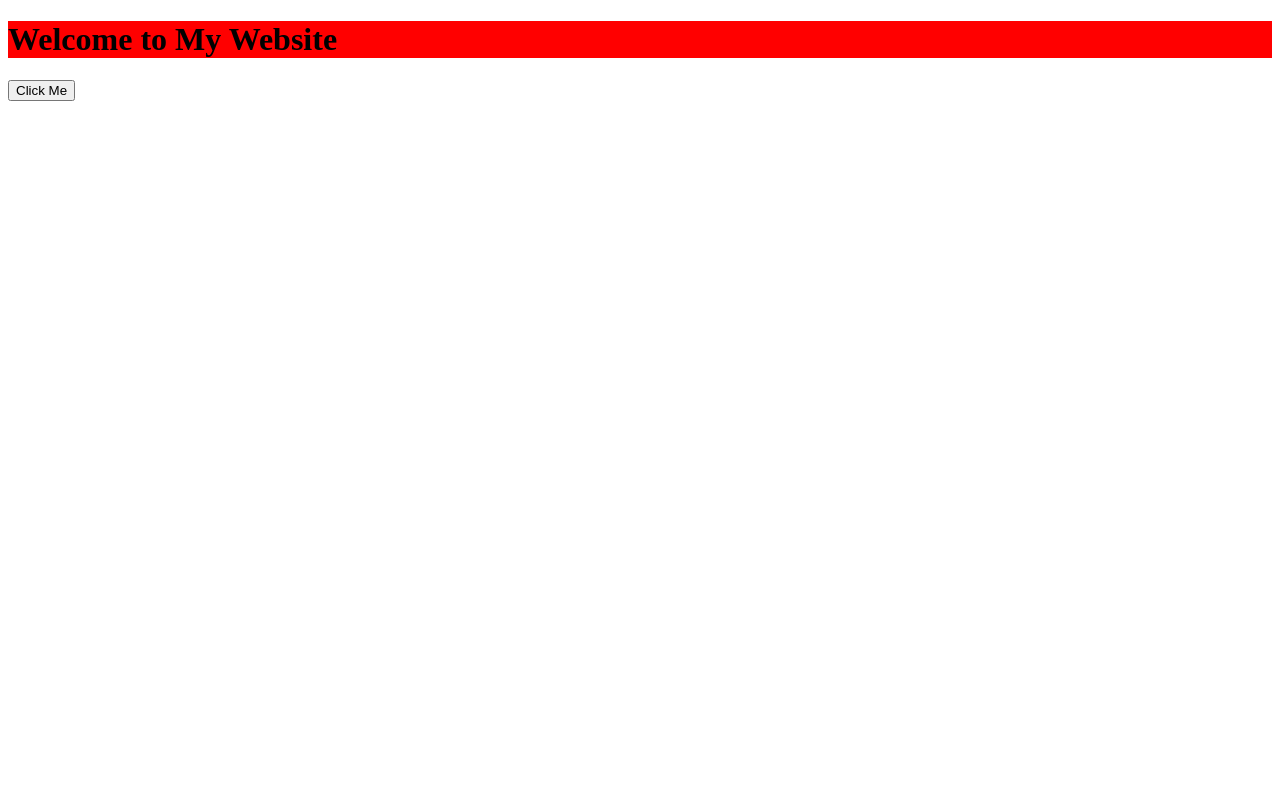
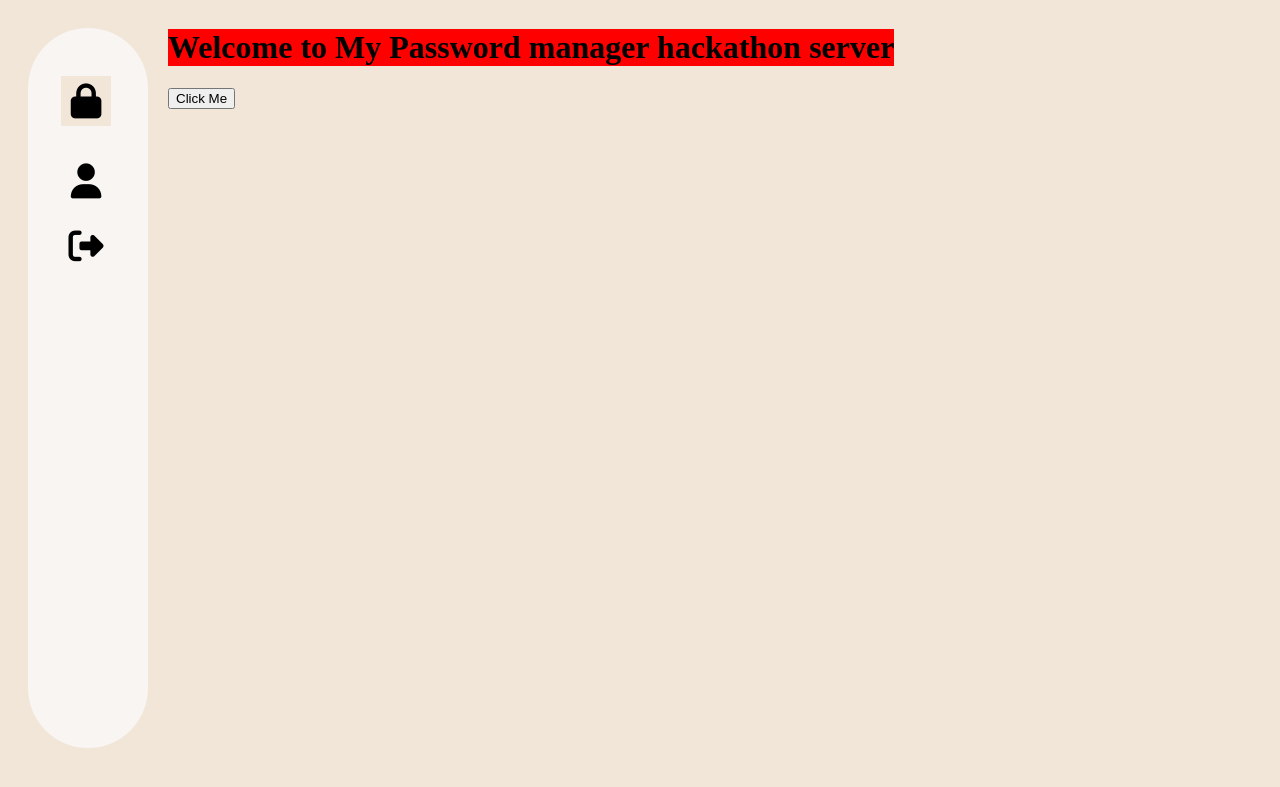
Before and after one commit to Mahaveer1013/passage-webui, a FastAPI app: page / in a window 1280 px wide. Shown: the top 787 px of the page. Run offline with FastAPI, Linux system fonts and the light colour scheme.

Commit message:
UI initialization

```diff
--- a/assets/index.html
+++ b/assets/index.html
@@ -6,15 +6,29 @@
     <title>My Website</title>
     <!--link rel="icon" href="./favicon.ico" type="image/x-icon"-->
     <link rel="stylesheet" href="/assets/style.css">
+    <link rel="stylesheet" href="https://cdnjs.cloudflare.com/ajax/libs/font-awesome/6.5.2/css/all.min.css">
     <script src="https://unpkg.com/htmx.org@2.0.4"></script>
     <script>htmx.logAll();</script>
   </head>
   <body>
-    <main>
-      <h1 class="hello">Welcome to My Website</h1>
-       <button hx-get="/sample" hx-swap="outerHTML">
-	 Click Me
-       </button>
+      <main>
+	  <div class="sidebar-root">
+	      <div class="sidebar-items">
+		  <div class="sidebar-item selected">
+		      <i class="fa fa-lock"></i>
+		  </div>
+		  <div class="sidebar-item">
+		      <i class="fa fa-user"></i>
+		  </div>
+		  <div class="sidebar-item last">
+		      <i class="fa fa-right-from-bracket"></i>
+		  </div>
+	      </div>
+	  </div>
+	  <div class="content-root">
+	      <h1 class="hello">Welcome to My Password manager hackathon server</h1>
+	      <button hx-get="/sample" hx-swap="outerHTML">Click Me</button>
+	  </div>
     </main>
   </body>
 </html>
--- a/assets/style.css
+++ b/assets/style.css
@@ -1,3 +1,45 @@
 .hello {
     background-color: red;
 }
+
+body {
+    background: #F2E6D9;
+}
+
+main {
+    display: flex;
+}
+
+main > .sidebar-root {
+    width: 120px;
+    height: 90vh;
+    background: #F8F5F2;
+    border-radius: 60px;
+    margin: 20px;
+}
+
+main > .sidebar-root > .sidebar-items {
+    display: flex;
+    flex-direction: column;
+    margin: 33px;
+}
+
+main > .sidebar-root > .sidebar-items > .sidebar-item.selected {
+    background: #F2E6D9;
+}
+
+main > .sidebar-root > .sidebar-items > .sidebar-item {
+    width: 50px;
+    height: 50px;
+    margin: 15px 0;
+    text-align: center;
+}
+
+main > .sidebar-root > .sidebar-items > .sidebar-item.last {
+    margin-top: auto;
+}
+
+main > .sidebar-root > .sidebar-items > .sidebar-item > i {
+    font-size: 35px;
+    margin-top: 8px;
+}
```
Also changed, not shown: README.md.
